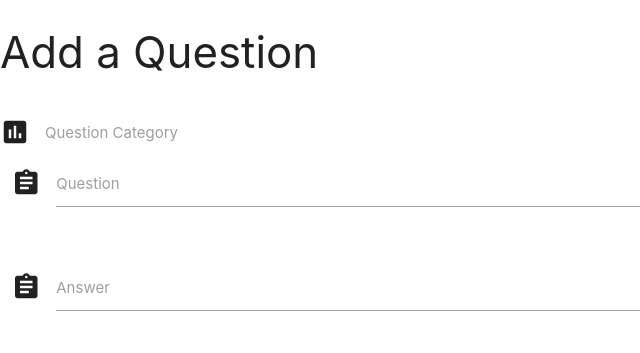
After one commit to Gareth1980/ultimate-irish-quiz, a Flask app: page /add_question in a window 1280 px wide. The commit adds this page. Shown: the top 353 px of the page, without its empty margins (0-640 px from the left). Run offline with Flask 2, Linux system fonts and the light colour scheme; data that the repository does not hold is empty; some libraries are stand-ins or nearby versions.

Commit message:
updated app.py, added collapsible menu for questions and answers, anded form for adding a question.

```diff
--- a/app.py
+++ b/app.py
@@ -21,6 +21,10 @@ mongo = PyMongo(app)
 def get_questions():
     return render_template("question_and_answer.html", question_and_answer=mongo.db.question_and_answer.find())
 
+@app.route('/add_question')
+def add_question():
+    return render_template('addquestion.html',
+                           categories=mongo.db.categories.find())
 
 if __name__ == '__main__':
     app.run(host=os.environ.get('IP'),
--- /dev/null
+++ b/templates/addquestion.html
@@ -0,0 +1,34 @@
+{% extends 'base.html' %}
+{% block content %}
+<h3>Add a Question</h3>
+<div class="row">
+    <form action="" method="POST" class="col s12">
+        <div class="row">
+            <div class="row">
+                <div class="input-field col s12">
+                    <i class="material-icons prefix">poll</i>
+                    <select id="category" name="category_name">
+                  <option value="" disabled selected>Choose Category</option>
+                  {% for cat in categories %}
+                      <option value="{{cat.category_name}}">{{cat.category_name}}</option>
+                  {% endfor %}
+                </select>
+                    <label>Question Category</label>
+                </div>
+            </div>
+            <div class="input-field col s12">
+                <i class="material-icons prefix">assignment</i>
+                <input id="new_question" name="new_question" type="text">
+                <label for="icon_prefix">Question</label>
+            </div>
+        </div>
+        <div class="row">
+            <div class="input-field col s12">
+                <i class="material-icons prefix">assignment</i>
+                <input id="new_answer" name="new_answer" type="text">
+                <label for="icon_prefix">Answer</label>
+            </div>
+        </div>
+    </form>
+</div>
+{% endblock %}
--- /dev/null
+++ b/templates/base.html
@@ -0,0 +1,24 @@
+<!DOCTYPE html>
+<html lang="en">
+<head>
+    <meta charset="UTF-8">
+    <meta name="viewport" content="width=device-width, initial-scale=1.0">
+    <title>Ultimate Irish Quiz</title>
+    <!--Import Google Icon Font-->
+    <link href="https://fonts.googleapis.com/icon?family=Material+Icons" rel="stylesheet">
+    <!--Import materialize.css-->
+    <link rel="stylesheet" href="https://cdnjs.cloudflare.com/ajax/libs/materialize/1.0.0/css/materialize.min.css">
+</head>
+<body>
+        {% block content %}
+        {% endblock %}
+<!--JavaScript at end of body for optimized loading-->
+<script src="https://cdnjs.cloudflare.com/ajax/libs/jquery/3.2.1/jquery.min.js"></script>
+<script src="https://cdnjs.cloudflare.com/ajax/libs/materialize/1.0.0/js/materialize.min.js"></script>
+<script type="text/javascript">
+        $(document).ready(function() {
+            $('.collapsible').collapsible();
+        })
+    </script>
+</body>
+</html>
```
Also changed, not shown: templates/question_and_answer.html (+19 -9 lines).
